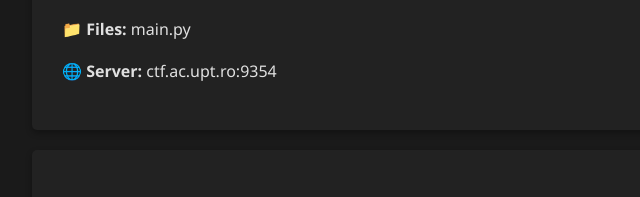
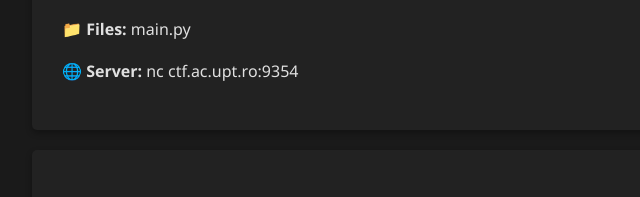
Before and after one commit to CuboConNoveQuadrati/CuboConNoveQuadrati.github.io, a plain HTML site: page octojail.html in a window 1280 px wide. Shown: the part 433-630 px from the top of the page, 108-748 px from the left. Drawn offline with nearby package versions, Linux system fonts and the light colour scheme.

Commit message:
Update octojail.html

```diff
--- a/octojail.html
+++ b/octojail.html
@@ -188,7 +188,7 @@
             <p>We only like octal around here!</p>
         </div>
         <p><strong>📁 Files:</strong> main.py</p>
-        <p><strong>🌐 Server:</strong> ctf.ac.upt.ro:9354</p>
+        <p><strong>🌐 Server:</strong> nc ctf.ac.upt.ro:9354</p>
     </div>
     <div class="container">
         <h2>🔍 Server Analysis (Relevant Code)</h2>
```
